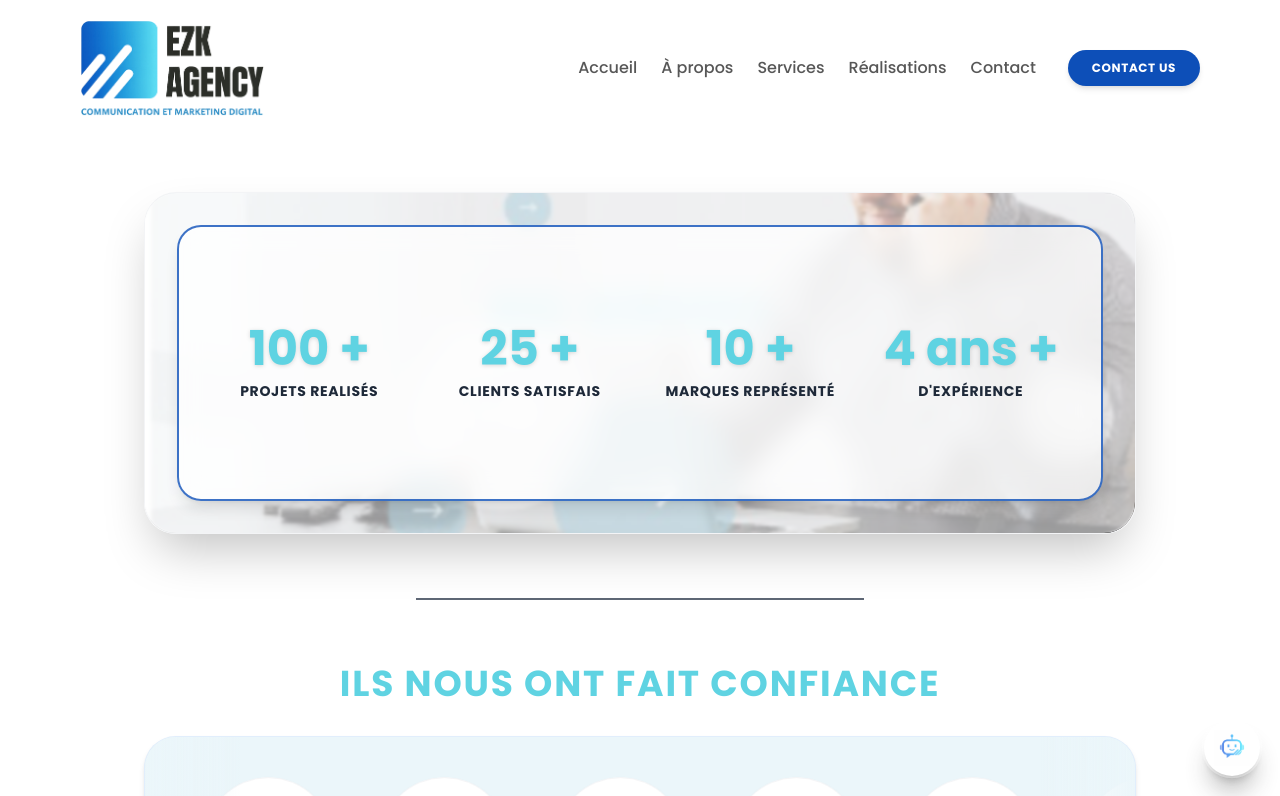
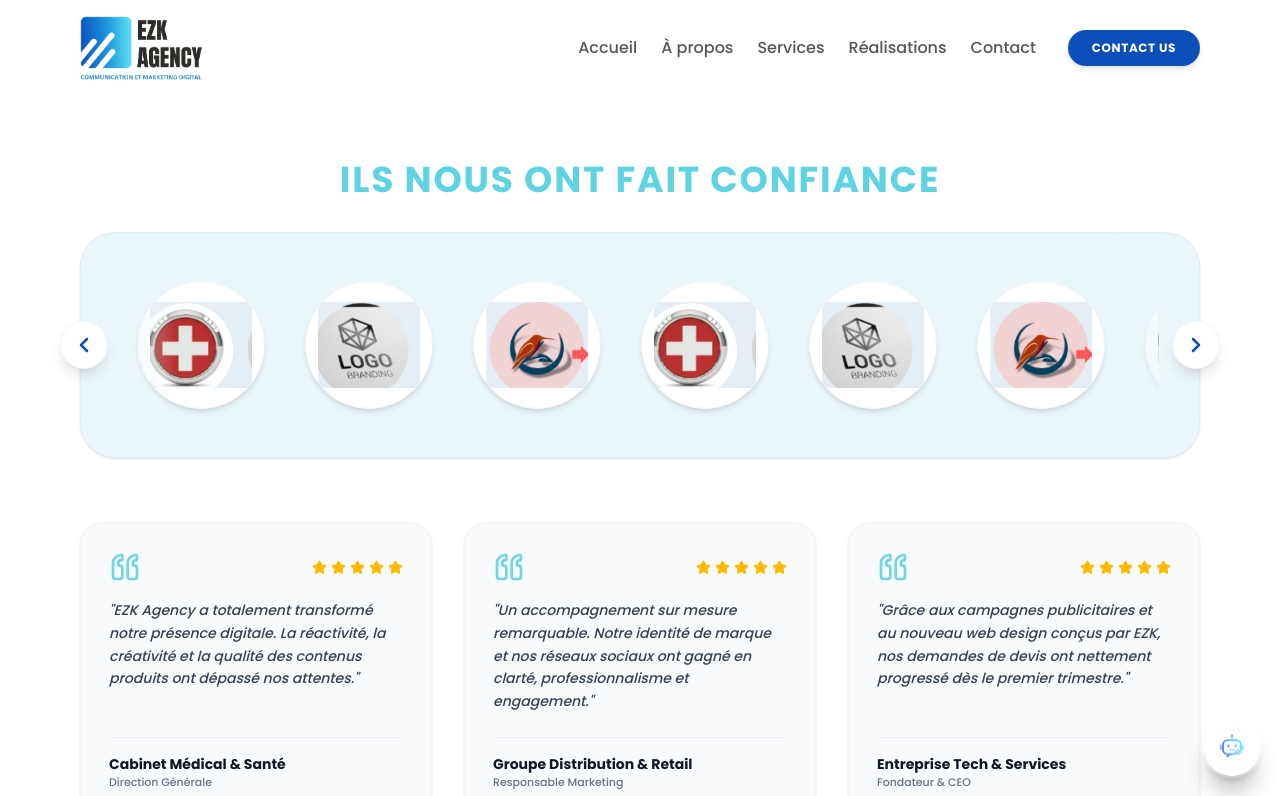
Before and after one commit to mactar27/EZE, a Next.js app: page /temoignages in a window 1280 px wide. Shown: the top 796 px of the page. Built offline with nearby package versions, Linux system fonts and the light colour scheme.

Commit message:
feat: adjust homepage layout - logo size, reduced spacing, side-by-side why us & stats, trust logo arrows with 3 testimonials, contact intro banner

```diff
--- a/src/components/Navbar.tsx
+++ b/src/components/Navbar.tsx
@@ -29,19 +29,19 @@ export default function Navbar() {
   return (
     <header
       className={`fixed top-0 left-0 right-0 z-50 transition-all duration-300 ${
-        isScrolled ? "bg-white/95 backdrop-blur-md shadow-md py-3" : "bg-white/80 backdrop-blur-sm py-4 md:py-5"
+        isScrolled ? "bg-white/95 backdrop-blur-md shadow-md py-2.5" : "bg-white/80 backdrop-blur-sm py-3.5 md:py-4"
       }`}
     >
       <div className="container mx-auto px-4 md:px-12 lg:px-20 flex items-center justify-between">
         <Link href="/" className="flex items-center">
-          {/* Logo EZK Agency propre, net et parfaitement dimensionné */}
+          {/* Logo EZK Agency parfaitement proportionné */}
           <div className="relative flex items-center">
             <Image
               src="/logo-clean.png"
               alt="EZK Agency Logo"
               width={755}
               height={392}
-              className="h-14 sm:h-16 md:h-20 lg:h-24 w-auto object-contain transition-all"
+              className="h-11 sm:h-13 md:h-14 lg:h-16 w-auto object-contain transition-all"
               priority
             />
           </div>
--- a/src/components/sections/About.tsx
+++ b/src/components/sections/About.tsx
@@ -27,7 +27,7 @@ export default function About({
   // VERSION TEASER ACCUEIL : Synthétique avec aperçu et bouton "En savoir plus sur nous"
   if (isHomeTeaser) {
     return (
-      <section id="about" className="py-16 md:py-24 bg-white relative">
+      <section id="about" className="py-10 md:py-16 bg-white relative">
         <div className="container mx-auto px-4 md:px-12 lg:px-20 max-w-7xl">
 
           <div className="grid grid-cols-1 lg:grid-cols-12 gap-10 lg:gap-16 items-center">
--- a/src/components/sections/Hero.tsx
+++ b/src/components/sections/Hero.tsx
@@ -10,7 +10,7 @@ export default function Hero({ heroImage }: { heroImage?: any }) {
   const imageUrl = heroImage ? urlFor(heroImage).url() : "/services-banner.png";
 
   return (
-    <section className="relative pt-28 md:pt-36 pb-12 md:pb-20 overflow-hidden bg-white">
+    <section className="relative pt-24 md:pt-32 pb-8 md:pb-12 overflow-hidden bg-white">
       {/* Background Decorative Blur */}
       <div className="absolute bottom-0 right-0 w-[500px] h-[500px] bg-[#5FD3E2]/15 rounded-full blur-[100px] -z-10 pointer-events-none" />
 
--- a/src/components/sections/Portfolio.tsx
+++ b/src/components/sections/Portfolio.tsx
@@ -39,7 +39,7 @@ export default function Portfolio({
   // Mode Teaser Accueil inspiré de la maquette Canva (adaptatif Mobile & Grand Écran)
   if (isHomeTeaser) {
     return (
-      <section id="portfolio" className="py-16 md:py-24 bg-white relative">
+      <section id="portfolio" className="py-10 md:py-16 bg-white relative">
         <div className="container mx-auto px-4 md:px-12 lg:px-20 max-w-7xl">
 
           {/* Ligne séparatrice supérieure */}
--- a/src/components/sections/Services.tsx
+++ b/src/components/sections/Services.tsx
@@ -301,7 +301,7 @@ export default function Services({
   // Vue synthétique pour la page d'accueil (Grid 3 colonnes de cartes modernes)
   if (isHomeTeaser) {
     return (
-      <section id="services" className="py-16 md:py-24 bg-[#F8FAFC] relative">
+      <section id="services" className="py-10 md:py-16 bg-[#F8FAFC] relative">
         <div className="container mx-auto px-4 md:px-12 lg:px-20 max-w-7xl">
 
           <div className="text-center max-w-2xl mx-auto mb-14">
--- a/src/components/sections/Testimonials.tsx
+++ b/src/components/sections/Testimonials.tsx
@@ -1,17 +1,11 @@
 "use client";
 
+import React, { useRef } from "react";
 import { motion } from "framer-motion";
 import Link from "next/link";
 import Image from "next/image";
-import { ChevronLeft, ChevronRight, ArrowRight } from "lucide-react";
+import { ChevronLeft, ChevronRight, ArrowRight, Quote, Star } from "lucide-react";
 import { urlFor } from "@/sanity/lib/image";
-
-const STATS_DATA = [
-  { value: "100 +", label: "projets realisés" },
-  { value: "25 +", label: "Clients satisfais" },
-  { value: "10 +", label: "Marques représenté" },
-  { value: "4 ans +", label: "D'expérience" },
-];
 
 const CLIENT_LOGOS = [
   { id: 1, src: "/client-logo-1.png", alt: "Client Médical" },
@@ -24,14 +18,37 @@ const CLIENT_LOGOS = [
   { id: 8, src: "/client-logo-2.png", alt: "Créateurs & Marque" },
 ];
 
+const TESTIMONIALS_SAMPLE = [
+  {
+    id: 1,
+    quote: "EZK Agency a totalement transformé notre présence digitale. La réactivité, la créativité et la qualité des contenus produits ont dépassé nos attentes.",
+    author: "Cabinet Médical & Santé",
+    role: "Direction Générale",
+    rating: 5,
+  },
+  {
+    id: 2,
+    quote: "Un accompagnement sur mesure remarquable. Notre identité de marque et nos réseaux sociaux ont gagné en clarté, professionnalisme et engagement.",
+    author: "Groupe Distribution & Retail",
+    role: "Responsable Marketing",
+    rating: 5,
+  },
+  {
+    id: 3,
+    quote: "Grâce aux campagnes publicitaires et au nouveau web design conçus par EZK, nos demandes de devis ont nettement progressé dès le premier trimestre.",
+    author: "Entreprise Tech & Services",
+    role: "Fondateur & CEO",
+    rating: 5,
+  },
+];
+
 export default function Testimonials({
-  statsBanner,
   clientLogos,
 }: {
   statsBanner?: any;
   clientLogos?: any[];
 }) {
-  const bannerUrl = statsBanner ? urlFor(statsBanner).url() : "/services-banner.png";
+  const scrollContainerRef = useRef<HTMLDivElement>(null);
 
   const displayLogos = clientLogos && clientLogos.length > 0
     ? clientLogos.map((item, idx) => ({
@@ -41,51 +58,24 @@ export default function Testimonials({
       }))
     : CLIENT_LOGOS;
 
+  const scrollLeft = () => {
+    if (scrollContainerRef.current) {
+      scrollContainerRef.current.scrollBy({ left: -320, behavior: "smooth" });
+    }
+  };
+
+  const scrollRight = () => {
+    if (scrollContainerRef.current) {
+      scrollContainerRef.current.scrollBy({ left: 320, behavior: "smooth" });
+    }
+  };
+
   return (
-    <section className="py-16 md:py-24 bg-white relative">
-      <div className="container mx-auto px-4 md:px-12 lg:px-20 max-w-6xl">
-
-        {/* Carte Chiffres Clés avec Bannière & Boîte Verre Dépoli Bleue */}
-        <motion.div
-          initial={{ opacity: 0, y: 20 }}
-          whileInView={{ opacity: 1, y: 0 }}
-          viewport={{ once: true }}
-          className="relative rounded-[32px] overflow-hidden shadow-2xl mb-16 border border-gray-100"
-        >
-          {/* Photo de fond */}
-          <div className="relative h-[280px] md:h-[340px] w-full">
-            <Image
-              src={bannerUrl}
-              alt="Statistiques EZK Agency"
-              fill
-              className="object-cover"
-            />
-            {/* Voile doux */}
-            <div className="absolute inset-0 bg-white/60 backdrop-blur-[1px]" />
-
-            {/* Boîte style Canva avec bordure bleue et fond translucide */}
-            <div className="absolute inset-4 md:inset-8 rounded-[24px] border-2 border-[#0D4FB8]/80 bg-white/75 backdrop-blur-md p-6 md:p-10 flex items-center justify-center shadow-lg">
-              <div className="grid grid-cols-2 md:grid-cols-4 gap-6 md:gap-10 w-full text-center">
-                {STATS_DATA.map((item, idx) => (
-                  <div key={idx} className="flex flex-col items-center justify-center">
-                    <span className="text-3xl md:text-5xl font-extrabold text-[#5FD3E2] drop-shadow-sm font-poppins">
-                      {item.value}
-                    </span>
-                    <span className="text-xs md:text-sm font-bold text-gray-800 mt-2 uppercase tracking-wider">
-                      {item.label}
-                    </span>
-                  </div>
-                ))}
-              </div>
-            </div>
-          </div>
-        </motion.div>
-
-        {/* Ligne séparatrice Canva */}
-        <div className="w-full max-w-md mx-auto h-[1.5px] bg-gray-700/80 my-16" />
+    <section className="py-10 md:py-16 bg-white relative">
+      <div className="container mx-auto px-4 md:px-12 lg:px-20 max-w-7xl">
 
         {/* Section Ils nous ont fait confiance */}
-        <div className="text-center my-10 max-w-7xl mx-auto">
+        <div className="text-center mb-12">
           <motion.h2
             initial={{ opacity: 0, y: 15 }}
             whileInView={{ opacity: 1, y: 0 }}
@@ -95,18 +85,33 @@ export default function Testimonials({
             ils nous ont fait confiance
           </motion.h2>
 
-          {/* Bandeau défilant infini (Marquee) de tous les logos clients */}
-          <div className="relative bg-[#EBF6FA] rounded-[32px] py-10 px-6 overflow-hidden shadow-md border border-blue-100/60">
+          {/* Carousel avec Flèches de défilement (gauche / droite) */}
+          <div className="relative group">
+            {/* Flèche Gauche */}
+            <button
+              onClick={scrollLeft}
+              aria-label="Faire défiler vers la gauche"
+              className="absolute -left-3 sm:-left-5 top-1/2 -translate-y-1/2 z-20 w-10 h-10 sm:w-12 sm:h-12 rounded-full bg-white text-[#0D4FB8] shadow-lg border border-gray-100 flex items-center justify-center hover:bg-[#0D4FB8] hover:text-white hover:scale-110 active:scale-95 transition-all duration-200"
+            >
+              <ChevronLeft className="w-5 h-5 sm:w-6 sm:h-6" strokeWidth={2.5} />
+            </button>
+
+            {/* Conteneur défilant des logos */}
+            <div className="relative bg-[#EBF6FA] rounded-[28px] sm:rounded-[36px] py-8 sm:py-10 px-6 sm:px-10 overflow-hidden shadow-sm border border-blue-100/60">
               {/* Dégradés d'estompage sur les côtés */}
-            <div className="absolute top-0 bottom-0 left-0 w-24 bg-gradient-to-r from-[#EBF6FA] to-transparent z-10 pointer-events-none" />
-            <div className="absolute top-0 bottom-0 right-0 w-24 bg-gradient-to-l from-[#EBF6FA] to-transparent z-10 pointer-events-none" />
+              <div className="absolute top-0 bottom-0 left-0 w-16 sm:w-24 bg-gradient-to-r from-[#EBF6FA] to-transparent z-10 pointer-events-none" />
+              <div className="absolute top-0 bottom-0 right-0 w-16 sm:w-24 bg-gradient-to-l from-[#EBF6FA] to-transparent z-10 pointer-events-none" />
 
-            <div className="flex w-max items-center gap-8 md:gap-12 animate-marquee">
-              {/* Double liste pour un défilement infini sans coupure */}
+              <div
+                ref={scrollContainerRef}
+                className="flex items-center gap-6 sm:gap-10 overflow-x-auto scrollbar-none scroll-smooth py-2 px-4"
+                style={{ scrollbarWidth: "none", msOverflowStyle: "none" }}
+              >
+                {/* Répétition pour une rangée longue et scrollable */}
                 {[...displayLogos, ...displayLogos].map((logo, idx) => (
                   <div
                     key={`${logo.id}-${idx}`}
-                  className="relative w-24 h-24 sm:w-28 sm:h-28 md:w-32 md:h-32 rounded-full overflow-hidden shadow-md bg-white hover:scale-110 transition-transform shrink-0 border border-gray-100 flex items-center justify-center p-3"
+                    className="relative w-24 h-24 sm:w-28 sm:h-28 md:w-32 md:h-32 rounded-full overflow-hidden shadow-md bg-white hover:scale-105 transition-transform shrink-0 border border-gray-100 flex items-center justify-center p-3"
                   >
                     <Image
                       src={logo.src}
@@ -118,13 +123,62 @@ export default function Testimonials({
                 ))}
               </div>
             </div>
+
+            {/* Flèche Droite */}
+            <button
+              onClick={scrollRight}
+              aria-label="Faire défiler vers la droite"
+              className="absolute -right-3 sm:-right-5 top-1/2 -translate-y-1/2 z-20 w-10 h-10 sm:w-12 sm:h-12 rounded-full bg-white text-[#0D4FB8] shadow-lg border border-gray-100 flex items-center justify-center hover:bg-[#0D4FB8] hover:text-white hover:scale-110 active:scale-95 transition-all duration-200"
+            >
+              <ChevronRight className="w-5 h-5 sm:w-6 sm:h-6" strokeWidth={2.5} />
+            </button>
+          </div>
+        </div>
+
+        {/* 3 Témoignages sur la même ligne juste en dessous */}
+        <div className="mt-12 sm:mt-16">
+          <div className="grid grid-cols-1 md:grid-cols-3 gap-6 sm:gap-8">
+            {TESTIMONIALS_SAMPLE.map((item, index) => (
+              <motion.div
+                key={item.id}
+                initial={{ opacity: 0, y: 20 }}
+                whileInView={{ opacity: 1, y: 0 }}
+                viewport={{ once: true }}
+                transition={{ duration: 0.4, delay: index * 0.1 }}
+                className="bg-[#F8FAFC] rounded-[24px] p-6 sm:p-7 border border-gray-100 shadow-sm hover:shadow-md transition-shadow flex flex-col justify-between"
+              >
+                <div>
+                  <div className="flex items-center justify-between mb-4">
+                    <Quote className="text-[#5FD3E2] w-8 h-8 rotate-180 opacity-90" />
+                    <div className="flex gap-1 text-amber-400">
+                      {[...Array(item.rating)].map((_, i) => (
+                        <Star key={i} size={15} fill="currentColor" />
+                      ))}
+                    </div>
+                  </div>
+                  <p className="text-gray-700 text-xs sm:text-sm leading-relaxed mb-6 font-medium italic">
+                    "{item.quote}"
+                  </p>
+                </div>
+
+                <div className="pt-4 border-t border-gray-200/60">
+                  <h4 className="text-xs sm:text-sm font-extrabold text-gray-900 font-poppins">
+                    {item.author}
+                  </h4>
+                  <p className="text-[11px] text-gray-500 font-medium">
+                    {item.role}
+                  </p>
+                </div>
+              </motion.div>
+            ))}
+          </div>
         </div>
 
         {/* Bouton vers page Témoignages dédiée */}
         <div className="mt-12 text-center">
           <Link
             href="/temoignages"
-            className="inline-flex items-center gap-2 bg-[#5FD3E2] hover:bg-[#4bc2d1] text-gray-900 font-bold text-xs uppercase tracking-wider px-8 py-3 rounded-[10px] shadow-sm hover:shadow transition-all"
+            className="inline-flex items-center gap-2 bg-[#5FD3E2] hover:bg-[#4bc2d1] text-gray-900 font-bold text-xs uppercase tracking-wider px-8 py-3.5 rounded-[12px] shadow-sm hover:shadow-md transition-all active:scale-95"
           >
             <span>Voir tous les avis clients</span>
             <ArrowRight className="w-4 h-4" />
```
Also changed, not shown: src/app/page.tsx (+4 -3 lines), src/components/sections/Contact.tsx (+42 -12 lines), src/components/sections/Method.tsx (+70 -12 lines), src/sanity/schemaTypes/siteImages.ts (+7 -0 lines). Lines whose indentation alone changed are shown as unchanged.
